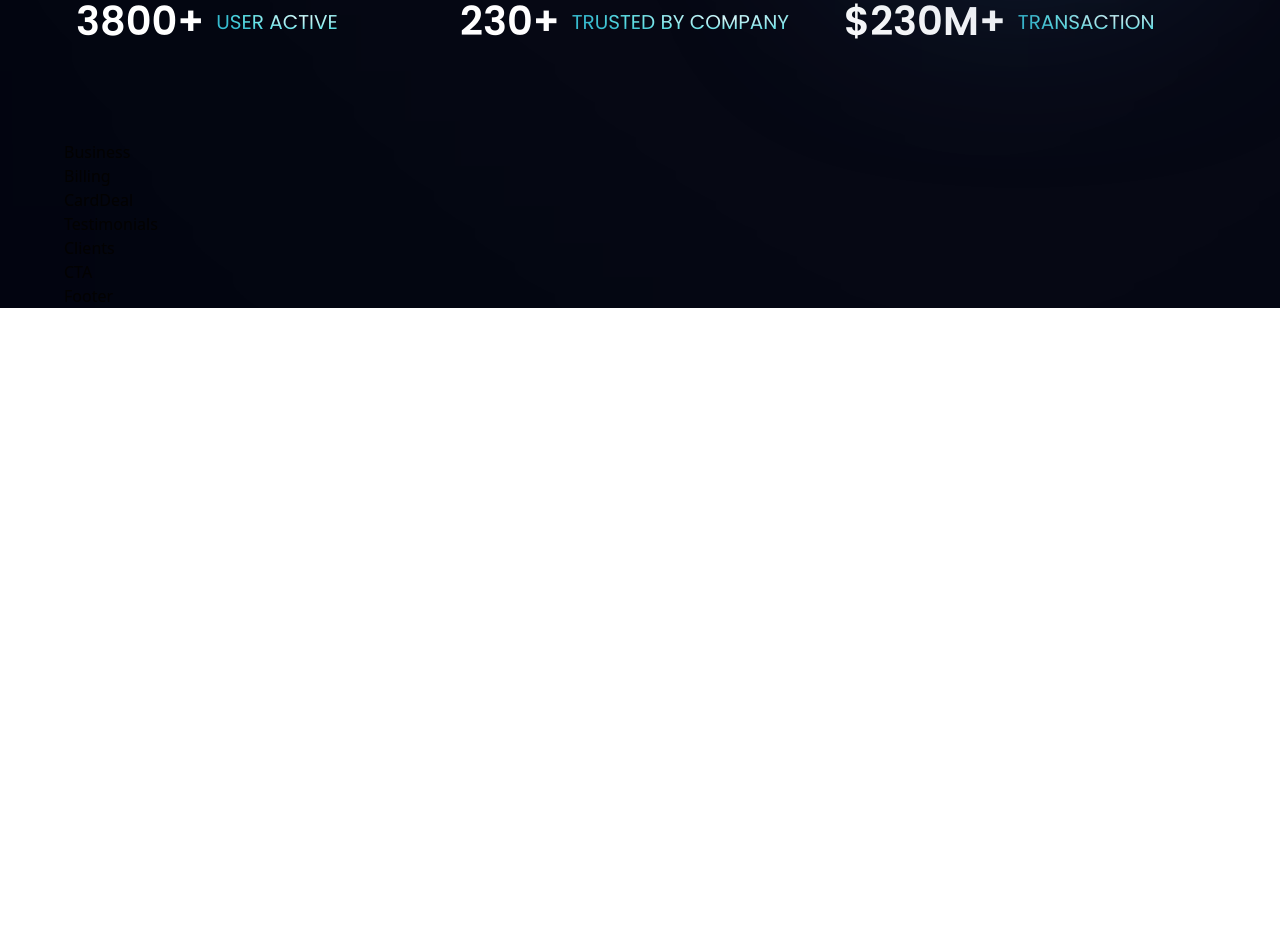
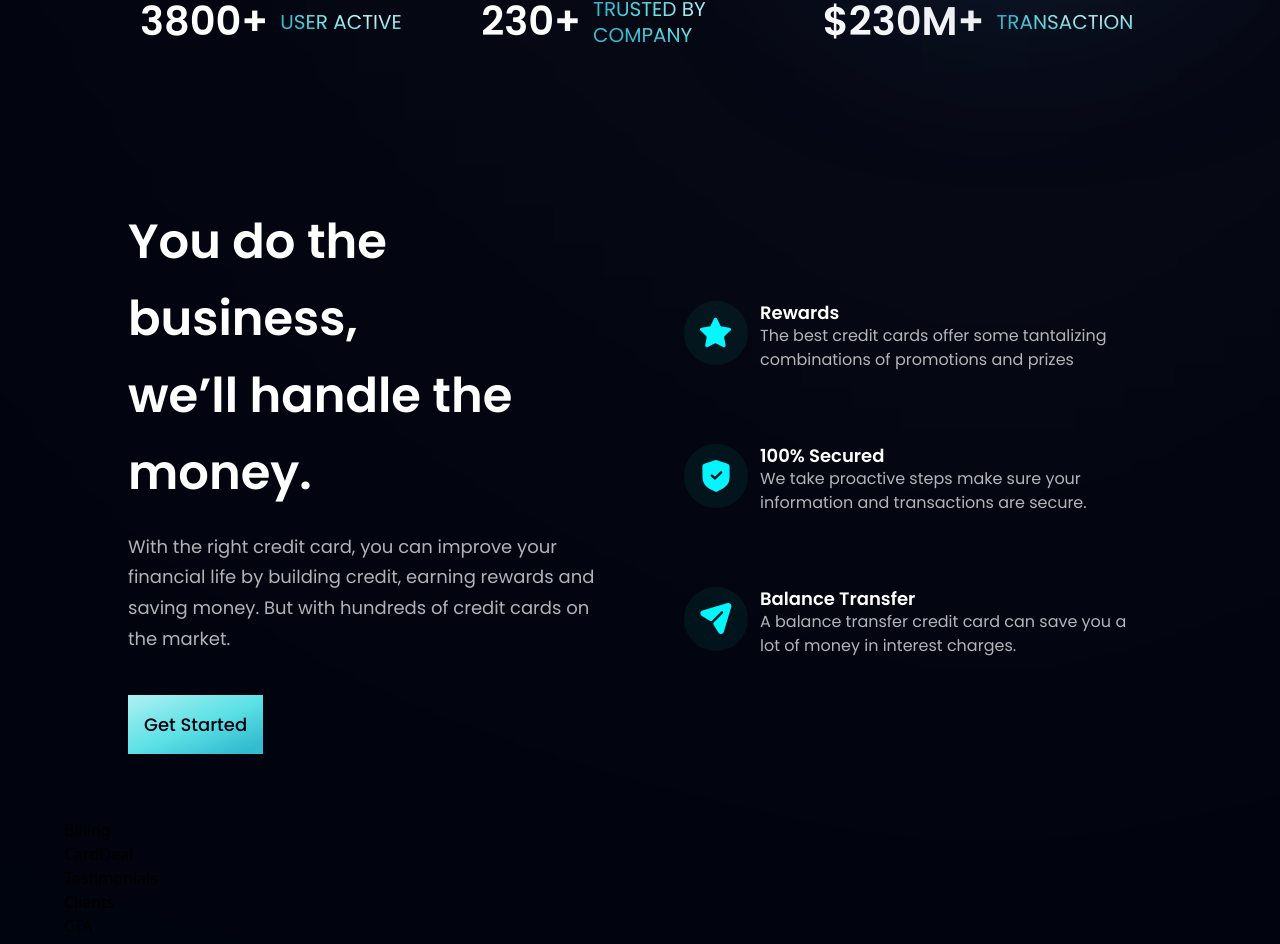
Before and after one commit to halfdobis/money-bank, a React (Vite) app: page / in a window 1280 px wide. Shown: the part 661-1605 px from the top of the page. Before the commit the page ends 969 px from the top, so only its background shows below. Built offline with nearby package versions, Linux system fonts and the light colour scheme.

Commit message:
Business-Section

```diff
--- a/src/components/Business.jsx
+++ b/src/components/Business.jsx
@@ -1,5 +1,52 @@
+import { features } from "../constants";
+import styles, { layout } from "../styles";
+import Button from "./Button";
+
+const FeatureCard = ({ icon, title, content, index }) => (
+  <div
+    className={`flex flex-row p-6 rounded-[20px] ${
+      index !== features.length - 1 ? "mb-6" : "mb-0"
+    } feature-card`}
+  >
+    <div
+      className={`w-[64px] h-[64px] rounded-full bg-dimBlue ${styles.flexCenter}`}
+    >
+      <img src={icon} alt="icon" className="w-[50%] h-[50%] object-contain" />
+    </div>
+    <div className="flex-1 flex flex-col ml-3">
+      <h4 className="font-poppins font-semibold text-white text-[18px] leading-[23px]">
+        {title}
+      </h4>
+      <p className="font-poppins font-norma; text-dimWhite text-[16px] leading-[24px]">
+        {content}
+      </p>
+    </div>
+  </div>
+);
+
 const Business = () => {
-  return <div>Business</div>;
+  return (
+    <section id="features" className={`${layout.section} ${styles.paddingX}`}>
+      <div className={layout.sectionInfo}>
+        <h2 className={styles.heading2}>
+          You do the business, <br className="sm:block hidden" /> we’ll handle
+          the money.
+        </h2>
+        <p className={`${styles.paragraph} max-w-[470px] mt-5`}>
+          With the right credit card, you can improve your financial life by
+          building credit, earning rewards and saving money. But with hundreds
+          of credit cards on the market.
+        </p>
+        <Button styles="mt-10" />
+      </div>
+
+      <div className={`${layout.sectionImg} flex-col`}>
+        {features.map((feature, index) => (
+          <FeatureCard key={feature.id} {...feature} index={index} />
+        ))}
+      </div>
+    </section>
+  );
 };
 
 export default Business;
--- a/src/components/Button.jsx
+++ b/src/components/Button.jsx
@@ -1,5 +1,12 @@
-const Button = () => {
-  return <div>Button</div>;
+const Button = ({ styles }) => {
+  return (
+    <button
+      type="button"
+      className={`py-4 px-4 bg-blue-gradient font-poppins font-medium text-[18px] text-primary outline-none ${styles}`}
+    >
+      Get Started
+    </button>
+  );
 };
 
 export default Button;
--- a/src/components/Stats.jsx
+++ b/src/components/Stats.jsx
@@ -4,7 +4,7 @@
 const Stats = () => {
   return (
     <section
-      className={`${styles.flexCenter} flex-row flex-wrap sm:mb-20 mb-6`}
+      className={`${styles.flexCenter} ${styles.paddingX} flex-row flex-wrap sm:mb-20 mb-6`}
     >
       {stats.map((stat) => (
         <div
```
